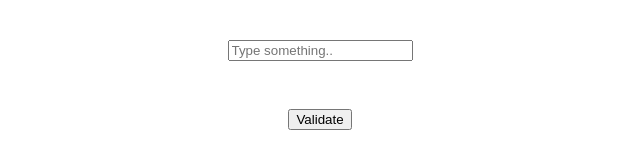
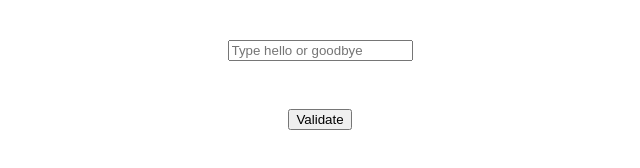
Before and after one commit to Mathias780/Class-Dom-Manipulation-js, a plain HTML site: page classExo_1/index.html in a window 1280 px wide. Shown: the full height of the page, 320-960 px from the left. Drawn offline with Linux system fonts and the light colour scheme.

Commit message:
[New]Just added somethings

```diff
--- a/classExo_1/index.html
+++ b/classExo_1/index.html
@@ -8,7 +8,7 @@
 <body>
     <form action="" id="myForm">
         <div style="display: flex; justify-content: center; align-items: center;flex-direction: column;">
-            <input type="text" style="margin-top: 2rem;" placeholder="Type something.." required id="inputText" >
+            <input type="text" style="margin-top: 2rem;" placeholder="Type hello or goodbye" required id="inputText" >
             <p id="responseUser" ></p>
             <input style="margin-top: 1rem;" type="submit" value="Validate" id="submitInput">
         </div>
```
